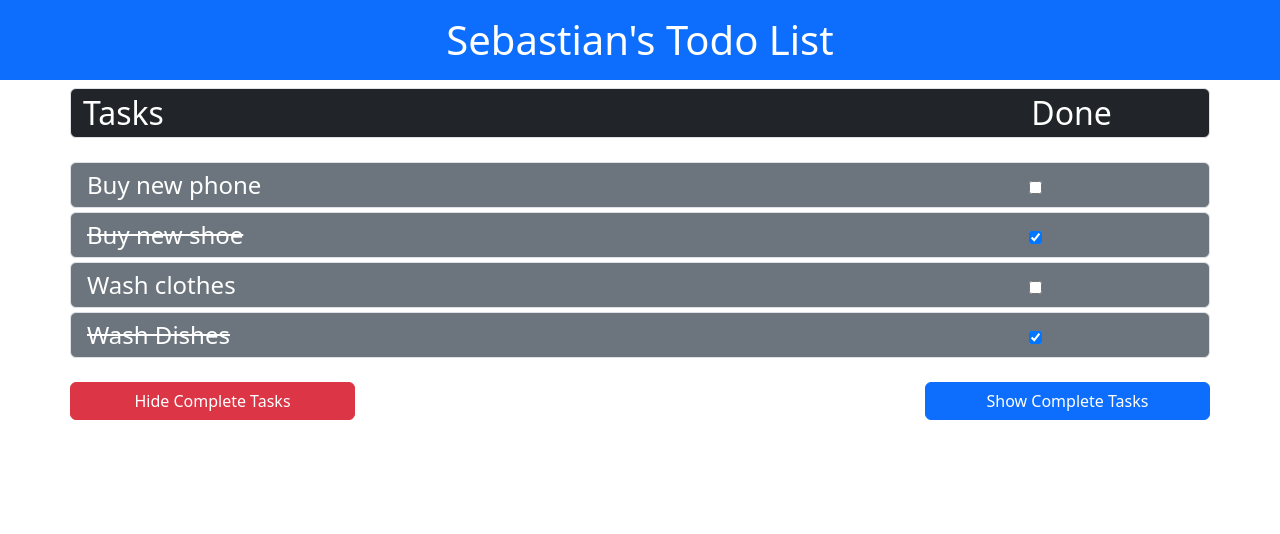
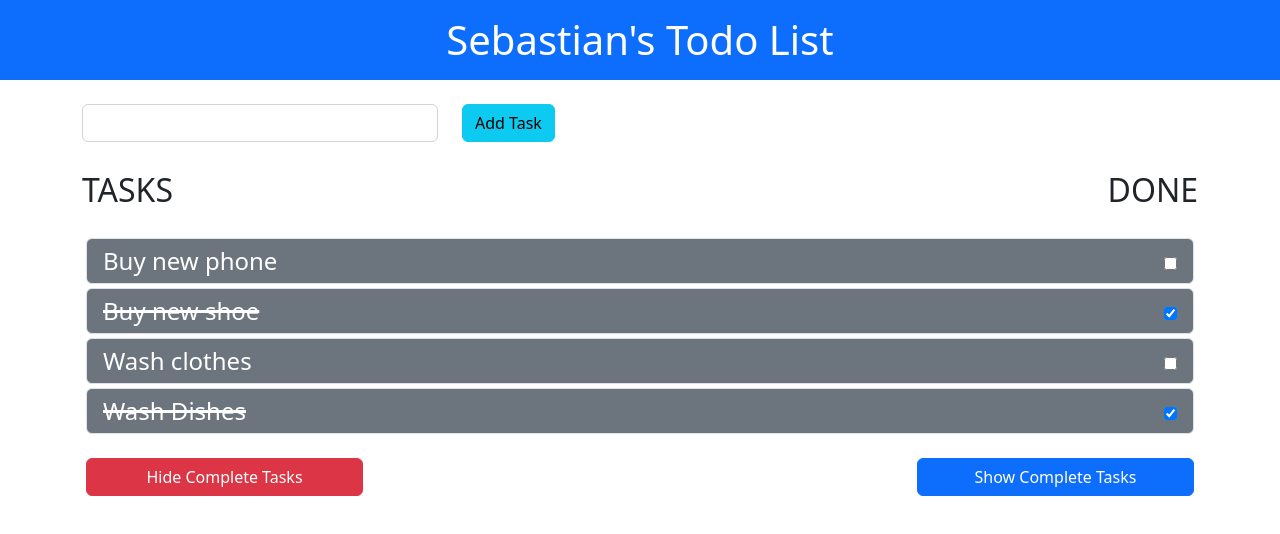
Before and after one commit to AungKyawPhyo1142/projectlist, a Vue app: page / in a window 1280 px wide. Shown: the top 534 px of the page. Built offline with nearby package versions, Linux system fonts and the light colour scheme.

Commit message:
Add Task

```diff
--- a/src/App.vue
+++ b/src/App.vue
@@ -4,17 +4,26 @@
     <h1 class="text-center bg-primary text-white p-3">{{name}}'s Todo List</h1>
     <div class="container">
 
-      <div class="row bg-dark text-white border rounded mb-4">
-        <div class="col fs-2">Tasks</div>
-        <div class="col-2 fs-2">Done</div>
+      <div class="row my-4">
+        <div class="col-4">
+          <input type="text" name="" v-on:keyup.enter="addItems()" id="" v-model="newTask" class="form-control">
+        </div>
+        <div class="col">
+          <button class="btn btn-info" @click="addItems()">Add Task</button>
+        </div>
       </div>
 
-      <div class="row fs-4 p-1 mb-1 bg-secondary border rounded text-white" v-for="(task,index) in filterTasks" v-bind:key="index">
-        <div class="col" :class=" task.done ? 'delete':'' ">{{task.action}}</div>
-        <div class="col-2"><input type="checkbox" class="" v-model="task.done"></div>
+      <div class="row text-dark text-uppercase mb-4">
+        <div class="col fs-2">Tasks</div>
+        <div class="col-2 fs-2 text-end">Done</div>
       </div>
 
-      <div class="row mt-4 d-flex justify-content-between">
+      <div class="row mx-1 fs-4 p-1 mb-1 bg-secondary border rounded text-white" v-for="(task,index) in filterTasks" v-bind:key="index">
+        <div class="col" :class=" task.done ? 'delete':'' ">{{task.action}}</div>
+        <div class="col-2 text-end"><input type="checkbox" class="" v-model="task.done"></div>
+      </div>
+
+      <div class="row mx-1 mt-4 d-flex justify-content-between">
         <button class="col-3 btn btn-danger" v-bind="hideCompleted" @click="hideCompletedItems()">Hide Complete Tasks</button>
         <button class="col-3 btn btn-primary"  v-bind="hideCompleted" @click="showCompletedItems()">Show Complete Tasks</button>
       </div>
@@ -32,6 +41,7 @@ export default{
   data: ()=> ({
     name:'Sebastian',
     hideCompleted: false,
+    newTask: '',
     tasks: [
       {'action': 'Buy new phone','done': false},
       {'action': 'Buy new shoe','done': true},
@@ -54,6 +64,17 @@ export default{
     },
     showCompletedItems(){
       this.hideCompleted=false;
+    },
+    addItems(){
+
+      if(this.newTask === ''){
+        return alert('Please add a task to add');
+      }
+      else {
+        this.tasks.push({'action':this.newTask, 'done':false});
+      }
+
+      this.newTask = '';
     }
   }
 
@@ -63,6 +84,6 @@ export default{
 
 <style>
   .delete{
-    text-decoration: line-through;
+    text-decoration: line-through 3px;
   }
 </style>
```
